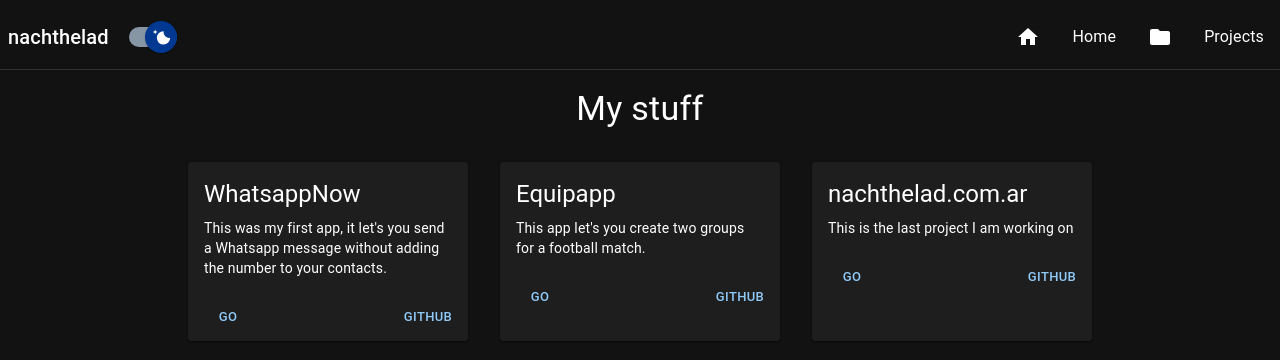
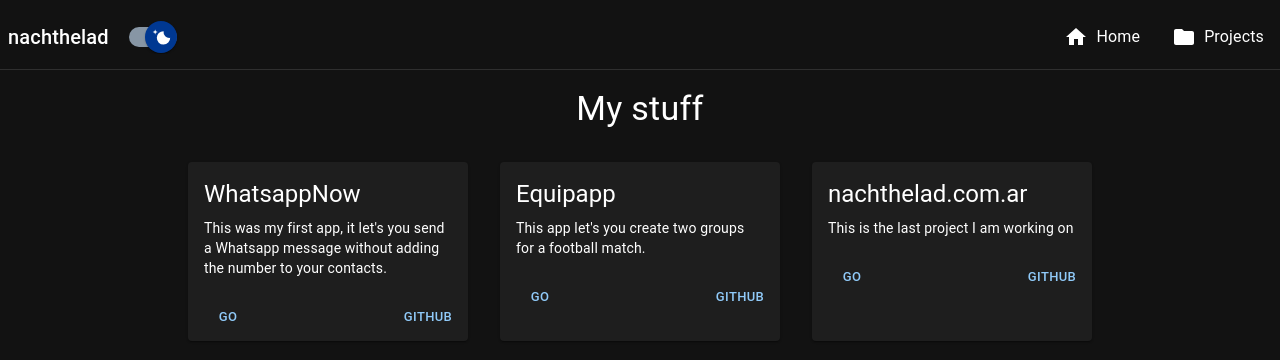
Before and after one commit to nachthelad/nachthelad, a React (Create React App) app: page /projects in a window 1280 px wide. Shown: the top 360 px of the page. Built offline with nearby package versions, Linux system fonts and the light colour scheme.

Commit message:
minor commit

```diff
--- a/src/App.js
+++ b/src/App.js
@@ -22,6 +22,7 @@
 import FolderIcon from "@mui/icons-material/Folder";
 import Home from "./components/Home";
 import Projects from "./components/Projects";
+import { hover } from "@testing-library/user-event/dist/hover";
 
 export const ThemeContext = createContext();
 
@@ -38,6 +39,10 @@
   const toggleMenu = () => {
     setMenuOpen(!menuOpen);
   };
+
+  const StyledListItemIcon = styled(ListItemIcon)(({ theme }) => ({
+    marginRight: theme.spacing(-3),
+  }));
 
   const StyledNav = styled("nav")(({ theme }) => ({
     backgroundColor: theme.palette.background.default,
@@ -145,9 +150,9 @@
                   to="/"
                   className="link"
                 >
-                  <ListItemIcon>
+                  <StyledListItemIcon>
                     <HomeIcon />
-                  </ListItemIcon>
+                  </StyledListItemIcon>
                   <ListItemText
                     primary="Home"
                     primaryTypographyProps={{
@@ -161,9 +166,9 @@
                   to="/projects"
                   className="link"
                 >
-                  <ListItemIcon>
+                  <StyledListItemIcon>
                     <FolderIcon />
-                  </ListItemIcon>
+                  </StyledListItemIcon>
                   <ListItemText
                     primary="Projects"
                     primaryTypographyProps={{
--- a/src/components/Projects.js
+++ b/src/components/Projects.js
@@ -41,6 +41,7 @@
       description:
         "This was my first app, it let's you send a Whatsapp message without adding the number to your contacts.",
       link: "https://whatsappnow.web.app/",
+      linkGH: "#",
     },
     {
       name: "Equipapp",
```
